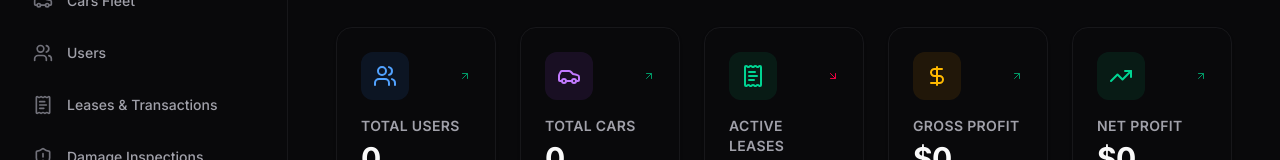
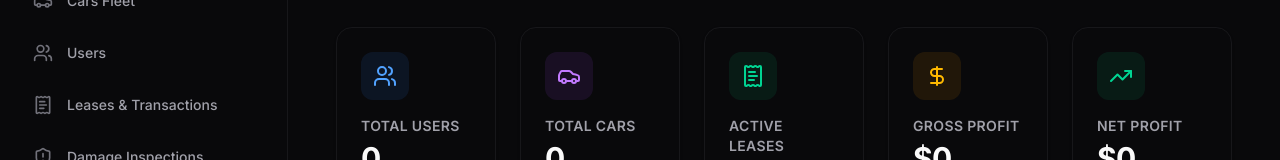
Before and after one commit to roohullah802/citycarcenter_admin_panel, a Next.js app: page /dashboard in a window 1280 px wide. Shown: the part 201-361 px from the top of the page. Built offline with nearby package versions, Linux system fonts and the light colour scheme; no server answers.

Commit message:
style: remove trend indicator icons from dashboard stats cards

```diff
--- a/src/app/dashboard/page.tsx
+++ b/src/app/dashboard/page.tsx
@@ -87,9 +87,6 @@ export default function DashboardPage() {
             <div className="flex items-center justify-between mb-4">
               <div className={`p-3 rounded-xl ${item.bgColor} ${item.color} transition-colors group-hover:scale-110 duration-300`}>
                 <item.icon className="h-6 w-6" aria-hidden="true" />
-              </div>
-              <div className={`flex items-center gap-1 text-xs font-bold ${item.changeType === 'increase' ? 'text-emerald-600' : 'text-rose-600'}`}>
-                {item.changeType === 'increase' ? <ArrowUpRight className="h-3 w-3" /> : <ArrowDownRight className="h-3 w-3" />}
               </div>
             </div>
             <div>
```
